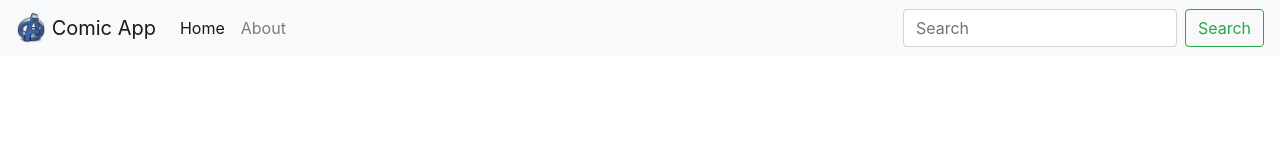
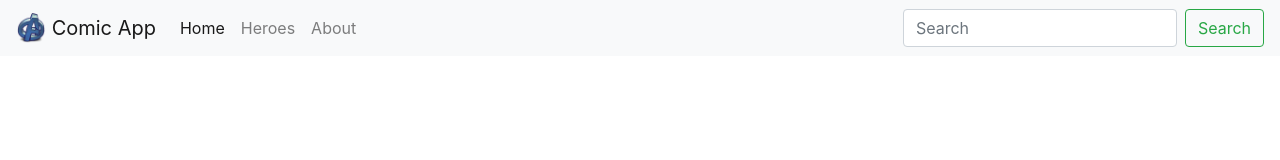
Before and after one commit to rubdev/SPA-con-Angular, an Angular app: page /home in a window 1280 px wide. Shown: the top 160 px of the page. Built offline with nearby package versions, Linux system fonts and the light colour scheme.

Commit message:
Añadido el routig al navbar

```diff
--- a/src/app/components/shared/navbar/navbar.component.html
+++ b/src/app/components/shared/navbar/navbar.component.html
@@ -9,11 +9,14 @@
 
     <div class="collapse navbar-collapse" id="navbarSupportedContent">
       <ul class="navbar-nav mr-auto">
-        <li class="nav-item active">
-          <a class="nav-link" href="#">Home</a>
+        <li class="nav-item" routerLinkActive="active">
+          <a class="nav-link" [routerLink]="['home']">Home</a>
         </li>
-        <li class="nav-item">
-          <a class="nav-link" href="#">About</a>
+        <li class="nav-item" routerLinkActive="active">
+          <a class="nav-link" [routerLink]="['heroes']">Heroes</a>
+        </li>
+        <li class="nav-item" routerLinkActive="active">
+          <a class="nav-link" [routerLink]="['about']">About</a>
         </li>
       </ul>
       <form class="form-inline my-2 my-lg-0">
```
